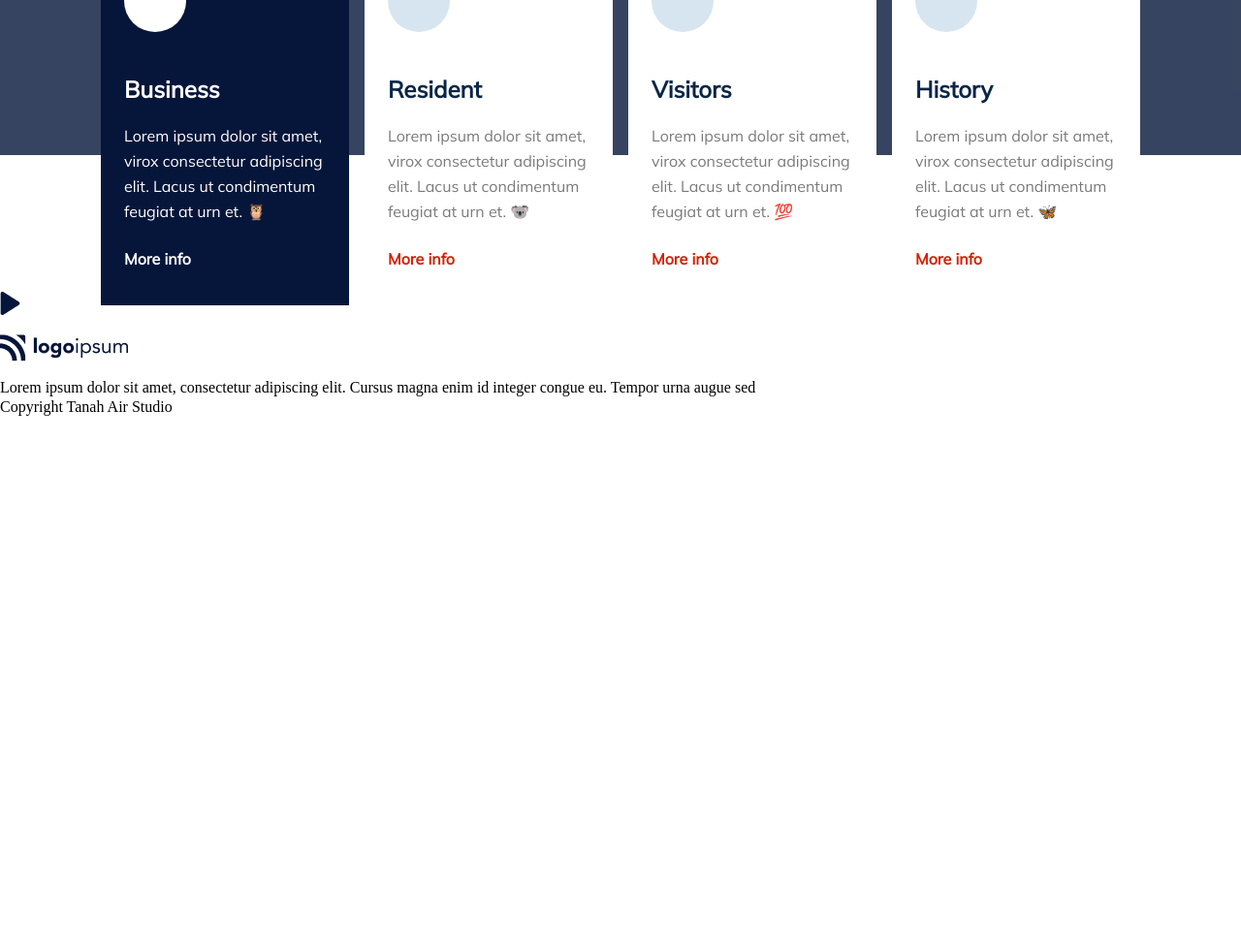
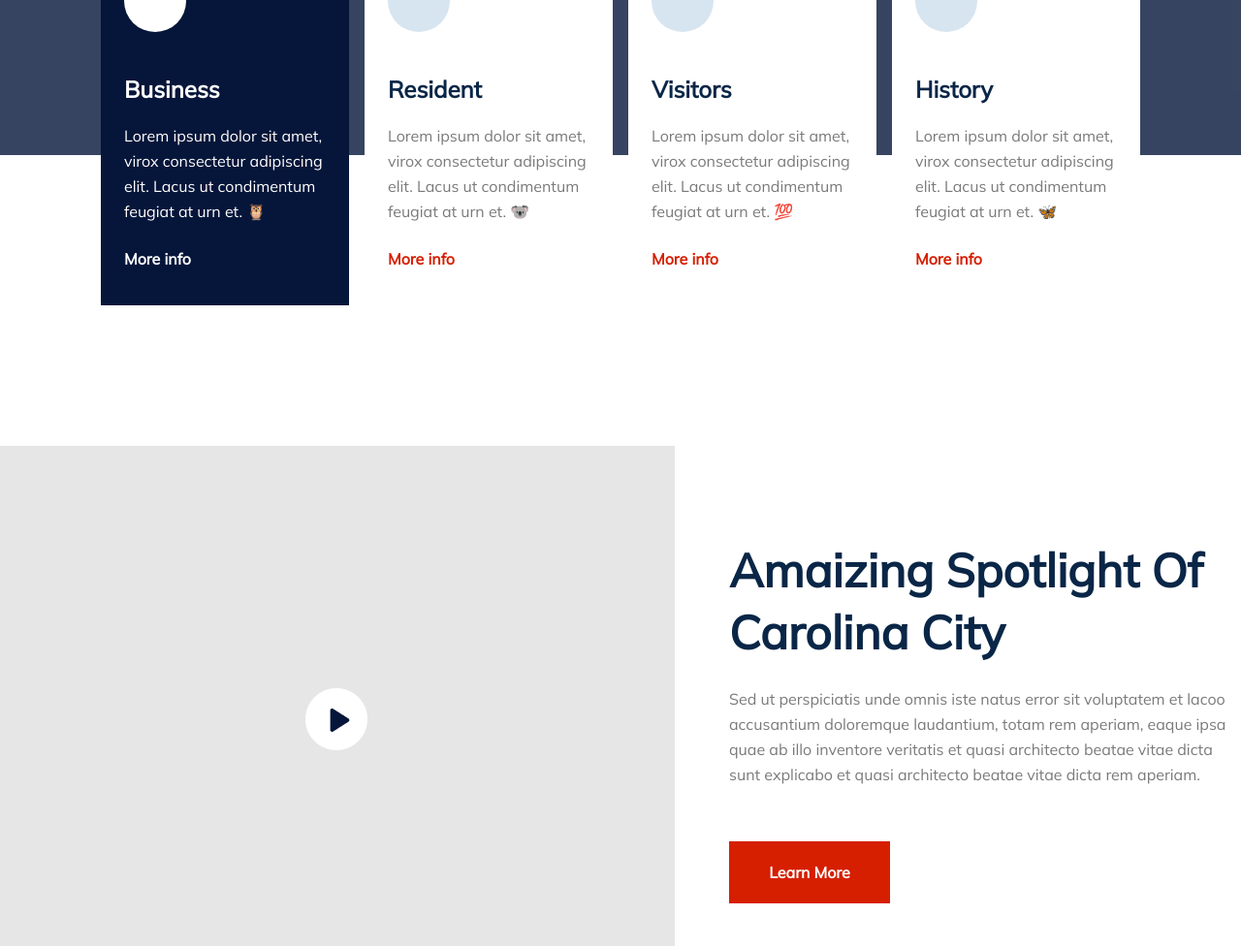
Before and after one commit to LimonkaLi/Portfolio, a website: page sites/political/index.html in a window 1280 px wide. Shown: the part 924-1900 px from the top of the page at 97% size. Before the commit the page ends 1353 px from the top, so only its background shows below. Drawn offline with Linux system fonts and the light colour scheme.

Commit message:
привет

```diff
--- a/sites/political/index.html
+++ b/sites/political/index.html
@@ -104,15 +104,31 @@
 
 
 
-    <div class="box">
-      <div class="play">
-        <img src="/Portfolio/sites/political/images/play.png" alt="play">
+    <div class="about">
+      <div class="box">
+        <img src="/Portfolio/sites/political/images/play.png" alt="play" class="play">
+        <img src="/Portfolio/sites/political/images/icon.png" alt="icon" class="icon">
       </div>
+      <div class="carolina">
+
+        <h2>
+          Amaizing Spotlight Of Carolina City
+        </h2>
+        <p>
+          Sed ut perspiciatis unde omnis iste natus error sit voluptatem et lacoo accusantium doloremque laudantium, totam rem aperiam, eaque ipsa quae ab illo inventore veritatis et quasi architecto beatae vitae dicta sunt explicabo et quasi architecto beatae vitae dicta rem aperiam.
+        </p>
+        <button class="btn-red">Learn More</button>
+      </div>
+
+
+    </div>
 
 
 
 
-    </div>
+
+
+
 
 
 
--- a/sites/political/styles.css
+++ b/sites/political/styles.css
@@ -289,28 +289,78 @@ background: #D7E5F0;
 }
 
 
-.box {
+
+
+.about {
+	display: flex;
+	flex-direction: row;
 
 
 }
 
 
+.box {
 
 
-
-
-
-.play img {
-
-
-
-
+width: 712px;
+height: 568px;
+margin-top: 160px;
+margin-left: 0;
+background: #E6E6E6;
 
 }
 
+.icon {
+	position: relative;
+	top: 250px;
+	right: -290px;
+}
+
+.play {
+	position: relative;
+	top: 232px;
+	right: -340px;
+}
+
+.play {
+
+	z-index: 1;
+}
 
 
+.carolina h2 {
+	font-family: 'Mulish';
+	font-style: normal;
+	font-weight: 700;
+	font-size: 48px;
+	line-height: 64px;
+	color: #0A2647;
+	width: 504px;
+	height: 128px;
+	margin-top: 256px;
+	margin-left: 56px;
+	padding: 0;
+}
+.carolina p {
+	font-family: 'Mulish';
+	font-style: normal;
+	font-weight: 400;
+	font-size: 16px;
+	line-height: 26px;
+	color: #7A7A7A;;
+	width: 528px;
+	height: 104px;
+	margin-top: 24px;
+	margin-left: 56px;
+	padding: 0;
+}
 
+.carolina button {
+	width: 166px;
+	height: 64px;
+	margin-top: 56px;
+	margin-left: 56px;
+}
 
 
 
```
